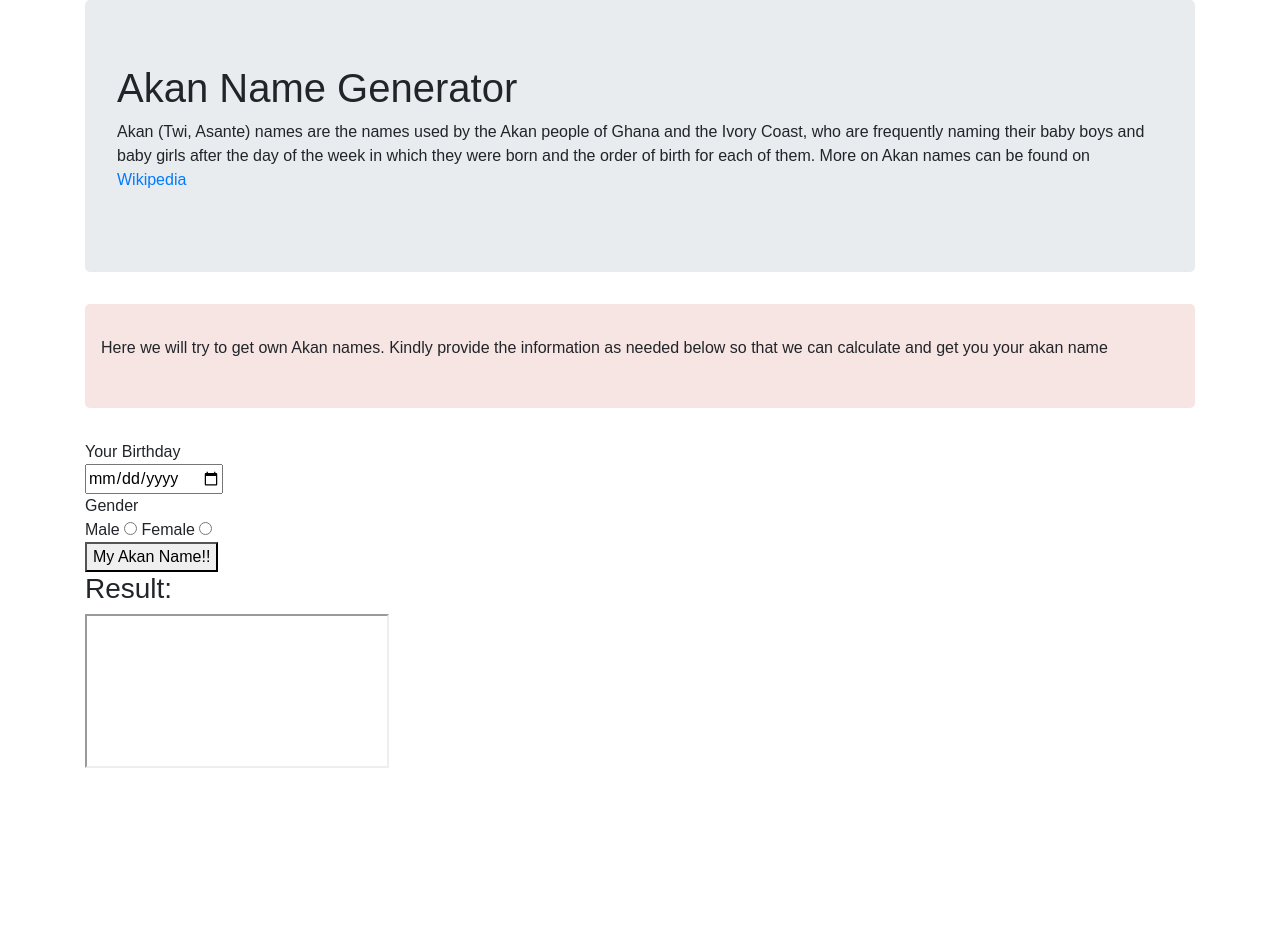
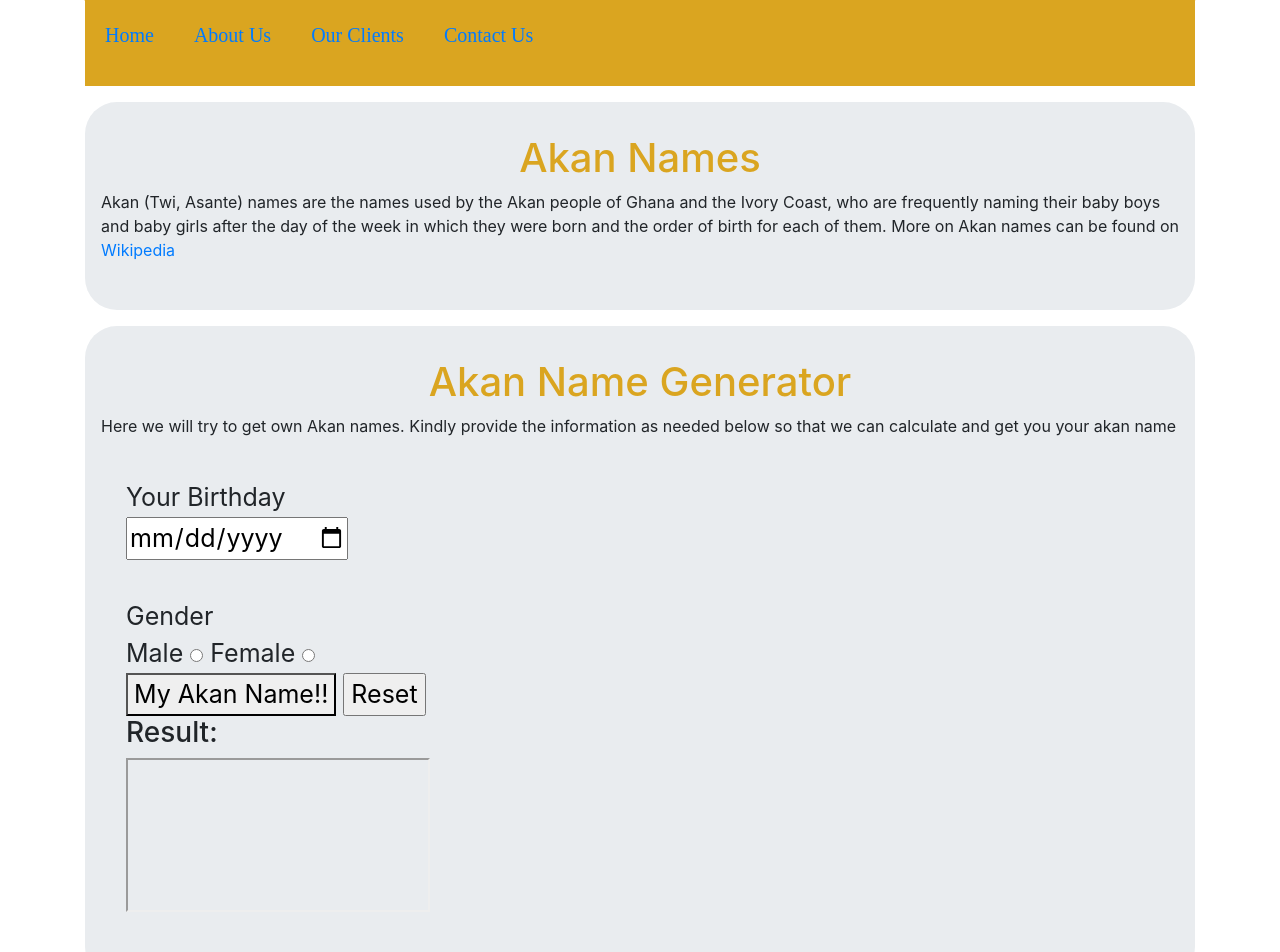
Before and after one commit to aenshtyn/Akan-Name, a plain HTML site: page index.html in a window 1280 px wide. Shown: the top 952 px of the page. Before the commit the page ends 800 px from the top, so only its background shows below. Drawn offline with Linux system fonts and the light colour scheme.

Commit message:
navbar added

```diff
--- a/css/styles.css
+++ b/css/styles.css
@@ -1,21 +1,49 @@
+
+
+h1 {
+  color: #daa520;
+  text-align: center;
+}
+.nav {
+  background-color: #daa520;
+  list-style-type: none;
+  padding: .0;
+  margin-bottom: 1rem;
+  border-radius: .01rem;
+}
+
+.nav li {
+  display: inline-block;
+  font-size: 20px;
+  font-family: serif;
+  padding: 20px;
+  text: #daa520;
+}
+.jumbotron {
+  padding: 2rem 1rem;
+  margin-bottom: 1rem;
+  background-color: #e9ecef;
+  border-radius: 2rem;
+
+}
+
 .jumbotron2 {
   padding: 2rem 1rem;
-  margin-bottom: 2rem;
-  background-color: #f7e5e4;
-  border-radius: 0.3rem;
+  margin-bottom: 1rem;
+  background-color: #e9ecef;
+  border-radius: 1rem;
 }
+li {
+  color:
+}
+.column2 {
+  float: right;
+  width: 33.33%;
+}
+.nameGenerator {
+  width: 2rem 2rem;
+  padding: 25px;
+  border-radius: 1rem;
+  font-size: 25px;
 
-@media (min-width: 576px) {
-  .jumbotron {
-    padding: 4rem 2rem;
-  }
 }
-
-.jumbotron-fluid {
-  padding-right: 0;
-  padding-left: 0;
-  border-radius: 0;
-}
-.container {
-  min-width: 992px !important;
-  font-family: sans-serif;
--- a/index.html
+++ b/index.html
@@ -2,18 +2,34 @@
 <html>
 <head>
   <meta charset="utf-8">
-  <title>Akan Name Generator</title>
+  <meta name="viewport" content="width=device-width, initial-scale=1.0">
   <link href="css/bootstrap.css" rel="stylesheet" type="text/css">
   <link href="css/styles.css" rel="stylesheet" type="text/css">
   <script src = "js/akanscripts.js"></script>
+
+  <title>Akan Name Generator</title>
 
   <head>
     <title>Akan Name Generator</title>
   </head>
   <body>
     <div class ="container">
+
+      <div class = "nav">
+
+      <ul class="nav" style="float:center">
+        <li><a href="#home">Home</a></li>
+        <li><a href="#about">About Us</a></li>
+        <li><a href="#clients">Our Clients</a></li>
+        <li><a href="#contact">Contact Us</a></li>
+      </ul>
+
+    </div>
+
       <div class = "jumbotron">
-    <h1>Akan Name Generator</h1>
+
+
+        <h1> Akan Names</h1>
         <p>Akan (Twi, Asante) names are the names used by the Akan people of Ghana
           and the Ivory Coast, who are frequently naming their baby boys and baby
           girls after the day of the week in which they were born and the order of
@@ -22,30 +38,54 @@
         </p>
       </div>
 
-      <div class = "jumbotron2">
+      <div class = "jumbotron">
+        <h1> Akan Name Generator </h1>
         <p>Here we will try to get own Akan names. Kindly provide the information as
           needed below so that we can calculate and get you your akan name</p>
 
-      </div>
+          <form>
+            <div class=" nameGenerator">
 
-    <form>
+
               Your Birthday
               <br><input type="date" name="birthday" id="birthday"><br>
-      Gender
-      <div>
+              <br>Gender</br>
               Male <input type="radio" name="gender" value="male" id= "gender">
               Female <input type="radio" name="gender" value="female" id = "gender" >
-      <div>
+              <br>
               <button onclick="akanName()">My Akan Name!!</button>
-    </div>
-    </div>
+              <input type="reset">
+            </br>
+
+
+
         </form>
         <h3>Result:</h3>
 
         <div id = "output">
           <iframe name="result" ></iframe>
+        </div>
+      </div>
+    </div>
+
+
+
+
+      <div class=" jumbotron">
+        <h1>Feedback</h1>
+        <p>You can give us your feedback on how your name made you feel. </p>
+        <form>
+          <input type="text" name="feedback" value="userfeedback">
+        </form>
+
 
       </div>
+    </div>
+
+    <footer>
+
+
+    </footer>
 
   </body>
   </html>
--- a/js/akanscripts.js
+++ b/js/akanscripts.js
@@ -11,7 +11,8 @@ function akanName(){
     ((((century/4) - 2 * century - 1) + ((5 * year/4))
               + ((26 * (month + 1) / 10)) + day) % 7)
             }
-            return ;
+return date, century, year, month, day, sex;
+
 
   var outputText = "your birthday is on " + date + ".";
   saySomething(outputText);
```
Also changed, not shown: css/bootstrap.css. Lines whose indentation alone changed are shown as unchanged.
